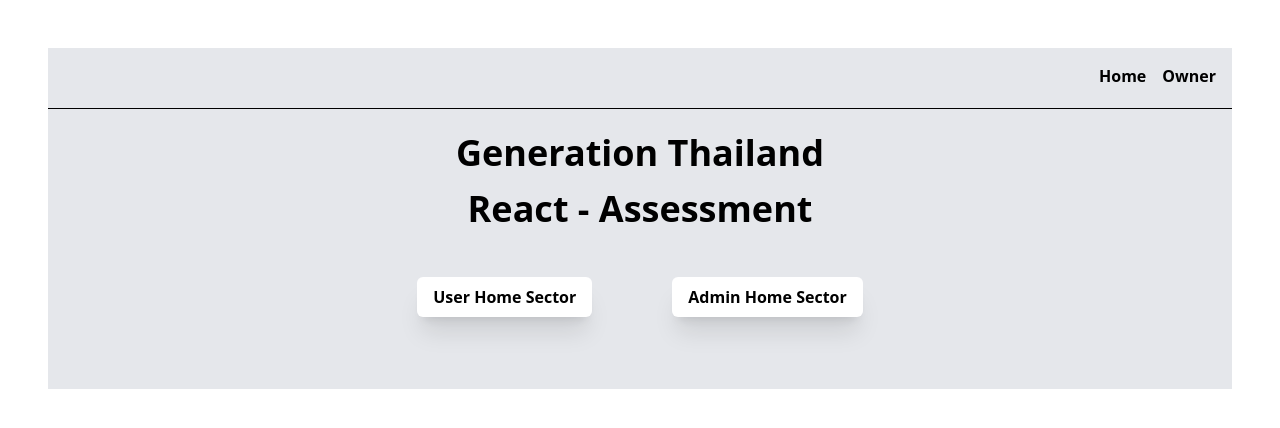
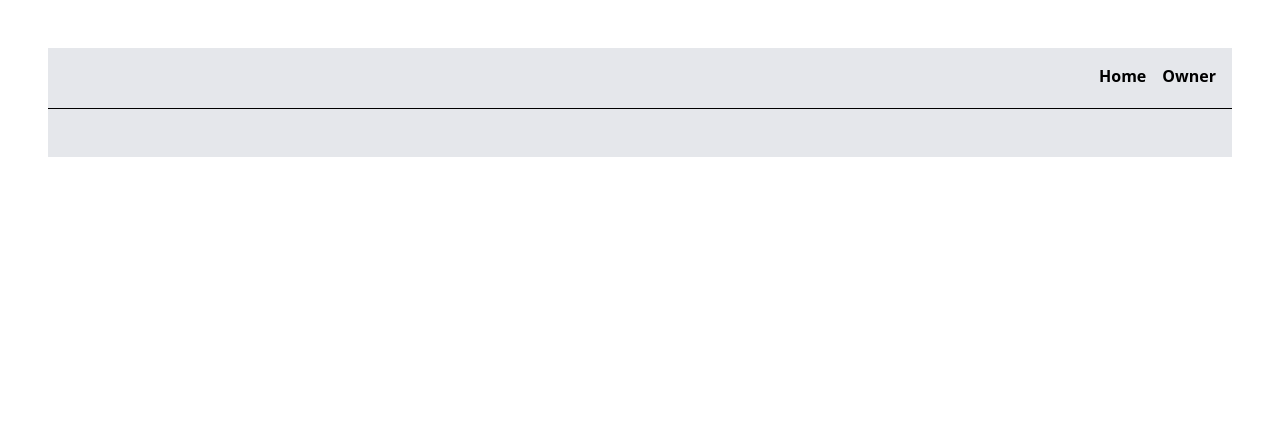
Before and after one commit to ChirayuthK/04-Chirayuth-react, a React (Vite) app: page / in a window 1280 px wide. Shown: the top 428 px of the page. Built offline with nearby package versions, Linux system fonts and the light colour scheme.

Commit message:
updated re-structure all files

```diff
--- a/src/components/Layout.jsx
+++ b/src/components/Layout.jsx
@@ -7,12 +7,12 @@
       <nav className="bg-gray-250 text-black font-bold p-4">
         <ul className="flex gap-4 justify-end mb-1">
           <li>
-            <Link to="/" className="hover:text-yellow-400">
+            <Link to="" className="hover:text-yellow-400">
               Home
             </Link>
           </li>
           <li>
-            <Link to="/about" className="hover:text-yellow-400">
+            <Link to="" className="hover:text-yellow-400">
               Owner
             </Link>
           </li>
@@ -20,7 +20,6 @@
       </nav>
       <hr />
       <div className="p-6 max-w-4xl mx-auto w-full">
-        <Outlet />
       </div>
     </div>
   );
--- a/src/pages/Home.jsx
+++ b/src/pages/Home.jsx
@@ -1,42 +1,19 @@
-import React from "react";
-import { useNavigate } from "react-router-dom";
+import GetUsers from "../components/methods/01_Get";
 
-const Home = () => {
-  const navigate = useNavigate();
-
-  const handleNavigateUser = () => {
-    navigate("/UserSector");
-  };
-
-  const handleNavigateAdmin = () => {
-    navigate("/AdminSector");
-  };
-
-  console.log(navigate);
-
+const UserSector = () => {
   return (
-    <div className="text-center">
-      <h1 className="text-4xl font-bold mb-4">Generation Thailand</h1>
-      <h1 className="text-4xl font-bold mb-4">React - Assessment</h1>
-      <div className="flex mt-12 gap-20 justify-center">
-        <button
-          onClick={handleNavigateUser}
-          className="px-4 py-2 bg-white text-black font-bold rounded-md shadow-xl hover:bg-amber-200 transition cursor-pointer"
-        >
-          User Home Sector
-        </button>
-
-        <button
-          onClick={handleNavigateAdmin}
-          className="px-4 py-2 bg-white text-black font-bold rounded-md shadow-xl hover:bg-amber-200 transition cursor-pointer"
-        >
-          Admin Home Sector
-        </button>
-      </div>
-      <br />
-      <br />
+    <div className="p-6">
+      <h1 className="text-center text-4xl font-bold mb-4">
+        Generation Thailand
+      </h1>
+      <h1 className="text-center text-4xl font-bold mb-4">
+        Home - User Sector
+      </h1>
+      <section className="w-full p-5 bg-grey-100 flex">
+        <GetUsers />
+      </section>
     </div>
   );
 };
 
-export default Home;
+export default UserSector;
```
Also changed, not shown: src/App.jsx (line endings or trailing spaces).
